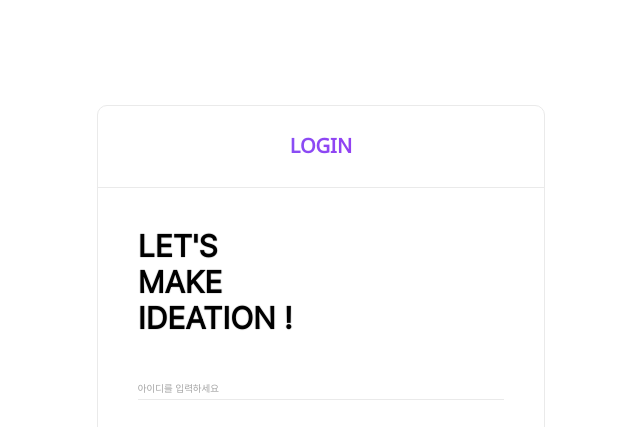
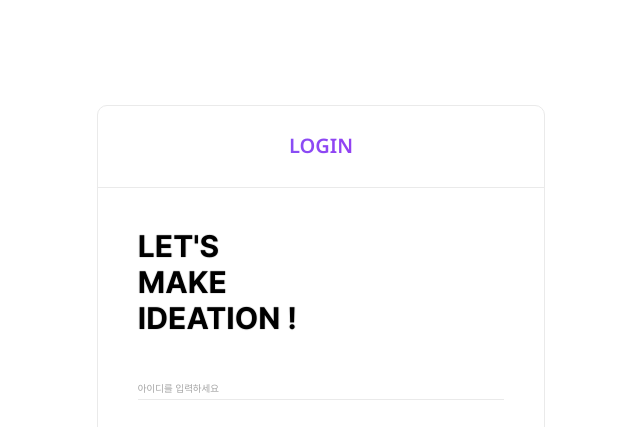
Before and after one commit to ideation-ssu/ideation-client, a Next.js app: page /login in a window 1280 px wide. Shown: the top 427 px of the page, without its empty margins (319-959 px from the left). Built offline with nearby package versions, Linux system fonts and the light colour scheme.

Commit message:
font 수정

```diff
--- a/src/components/Atoms/IdeationLabel/styles.ts
+++ b/src/components/Atoms/IdeationLabel/styles.ts
@@ -5,7 +5,7 @@ export const Label = styled("div")<{ colorful: string }>`
   padding-bottom: ${(props) => (props.colorful === "true" ? "0" : "40px")};
 
   white-space: pre-wrap;
-  font-family: Inter, sans-serif;
+  font-family: InterBold, sans-serif;
   font-weight: 700;
   font-size: 30px;
   line-height: 36.31px;
--- a/src/components/Templates/Card/styles.ts
+++ b/src/components/Templates/Card/styles.ts
@@ -15,7 +15,7 @@ export const Text = styled("div")`
   align-items: center;
   justify-content: center;
 
-  font-family: NotoSans, sans-serif;
+  font-family: NotoSansSemiBold, sans-serif;
   font-weight: 600;
   font-size: 20px;
   line-height: 24px;
--- a/styles/global.css
+++ b/styles/global.css
@@ -4,8 +4,18 @@
 }
 
 @font-face {
+  font-family: "NotoSansSemiBold";
+  src: url("../public/fonts/NotoSans-SemiBold.ttf");
+}
+
+@font-face {
   font-family: "Inter";
   src: url("../public/fonts/Inter-Regular.ttf");
+}
+
+@font-face {
+  font-family: "InterBold";
+  src: url("../public/fonts/Inter-Bold.ttf");
 }
 
 @font-face {
```
Also changed, not shown: public/fonts/Inter-Bold.ttf (added), public/fonts/NotoSans-SemiBold.ttf (added).
